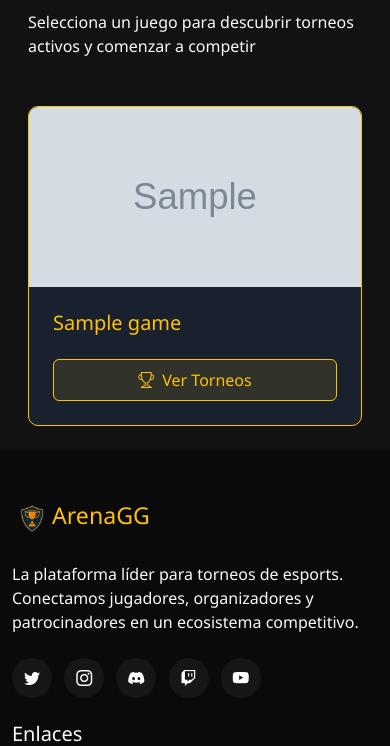
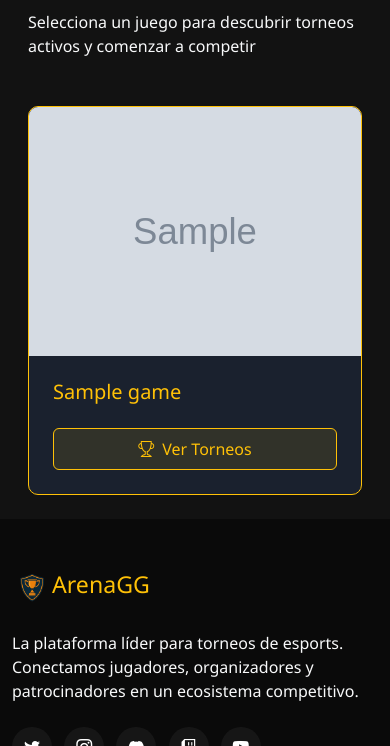
Before and after one commit to agutcan/anteproyecto, a Django app: page /game/ in a window 390 px wide. Shown: the part 171-917 px from the top of the page. Run offline with Django 5.2, Linux system fonts and the light colour scheme; a user stored in the database is signed in; tables that the repository leaves empty hold one stand-in row (values such as "Sample post"); grey boxes marked "Sample" are stand-in pictures; parts of the project's set-up code (start-up, migrations or seed data) failed here and were passed over.

Commit message:
actualizo proyecto

```diff
--- a/web/static/css/game_list.css
+++ b/web/static/css/game_list.css
@@ -64,11 +64,6 @@
     box-shadow: 0 10px 20px rgba(255, 180, 0, 0.1);
 }
 
-/* Contenedor de la imagen del juego */
-.game-image-container {
-    /* Fija la altura de la imagen */
-    height: 400px;
-}
 
 /* Imagen del juego */
 .game-image {
@@ -81,11 +76,7 @@
     transform: scale(1.05);
 }
 
-/* Cuerpo de la tarjeta debajo de la imagen */
-.game-body {
-    /* Calcula el alto restante restando el alto de la imagen */
-    height: calc(100% - 400px);
-}
+
 
 /* Botón dentro de la tarjeta */
 .game-button {
@@ -124,16 +115,3 @@
     /* Texto gris claro para mensajes en estado vacío */
     color: #adb5bd;
 }
-
-
-@media (max-width: 768px) {
-    .game-image-container {
-        height: 250px;
-    }
-}
-
-@media (max-width: 480px) {
-    .game-image-container {
-        height: 180px;
-    }
-}
--- a/web/templates/web/game_list.html
+++ b/web/templates/web/game_list.html
@@ -23,7 +23,7 @@
                     <div class="game-card overflow-hidden h-100">
                         <div class="game-image-container w-100 overflow-hidden position-relative">
                             {% if game.image %}
-                                <img src="{{ game.image.url }}" class="game-image w-100 h-100 " alt="{{ game.name }}">
+                                <img src="{{ game.image.url }}" class="game-image w-100 h-100 object-fit-contain" alt="{{ game.name }}">
                             {% else %}
                                 <div class="d-flex align-items-center justify-content-center h-100 bg-secondary">
                                     <i class="bi bi-controller text-warning fs-1"></i>
```
